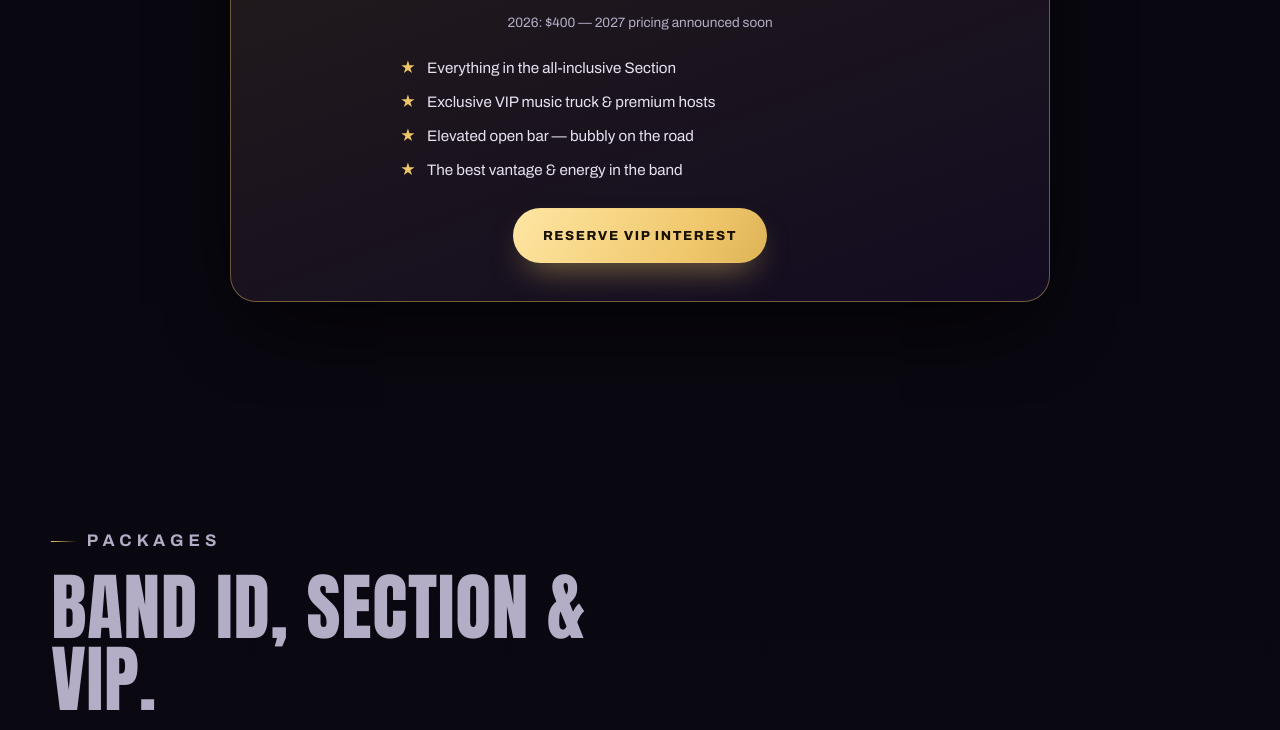
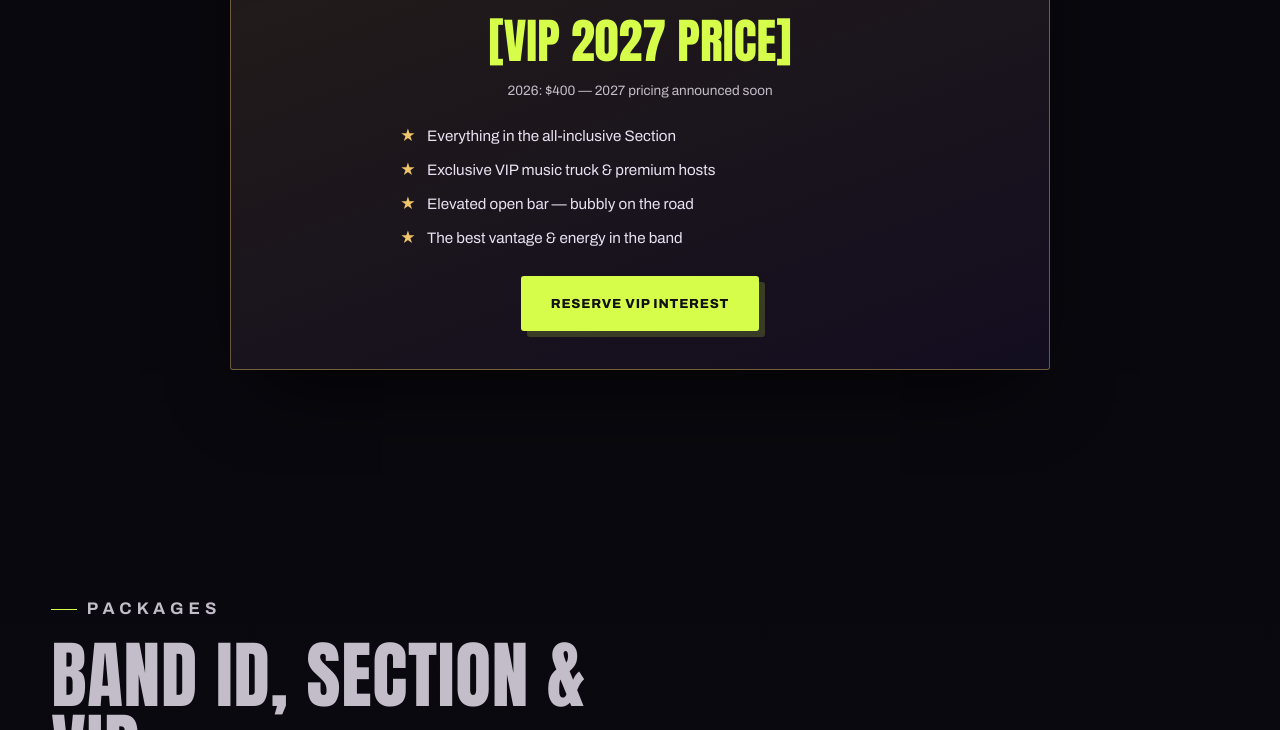
Before and after one commit to Technovabb/fasionofsplendor, a website: page packages.html in a window 1280 px wide. Shown: the part 848-1578 px from the top of the page. Drawn offline with Linux system fonts and the light colour scheme.

Commit message:
Refresh Packages and Sections styling with updated brand palette

```diff
--- a/packages.html
+++ b/packages.html
@@ -15,6 +15,7 @@
 <link href="https://fonts.googleapis.com/css2?family=Anton&family=Archivo:ital,wght@0,400;0,500;0,600;0,700;0,800;0,900;1,600&display=swap" rel="stylesheet">
 
 <link rel="stylesheet" href="assets/css/site.css?v=15238afd">
+<link rel="stylesheet" href="assets/css/showcase.css?v=20261012r1">
 </head>
 <body class="page-sub">
 <div class="preview-bar">Design preview for Fashion of Splendor — not the live site. <span class="ph">Bracketed</span> items are details still to confirm for 2027. <a href="mailto:JuwanPrescod@Technovabb.com?subject=Feedback%3A%20Fashion%20of%20Splendor%20website%20preview">Send feedback</a></div>
```
Also changed, not shown: sections.html (+1 -0 lines).
